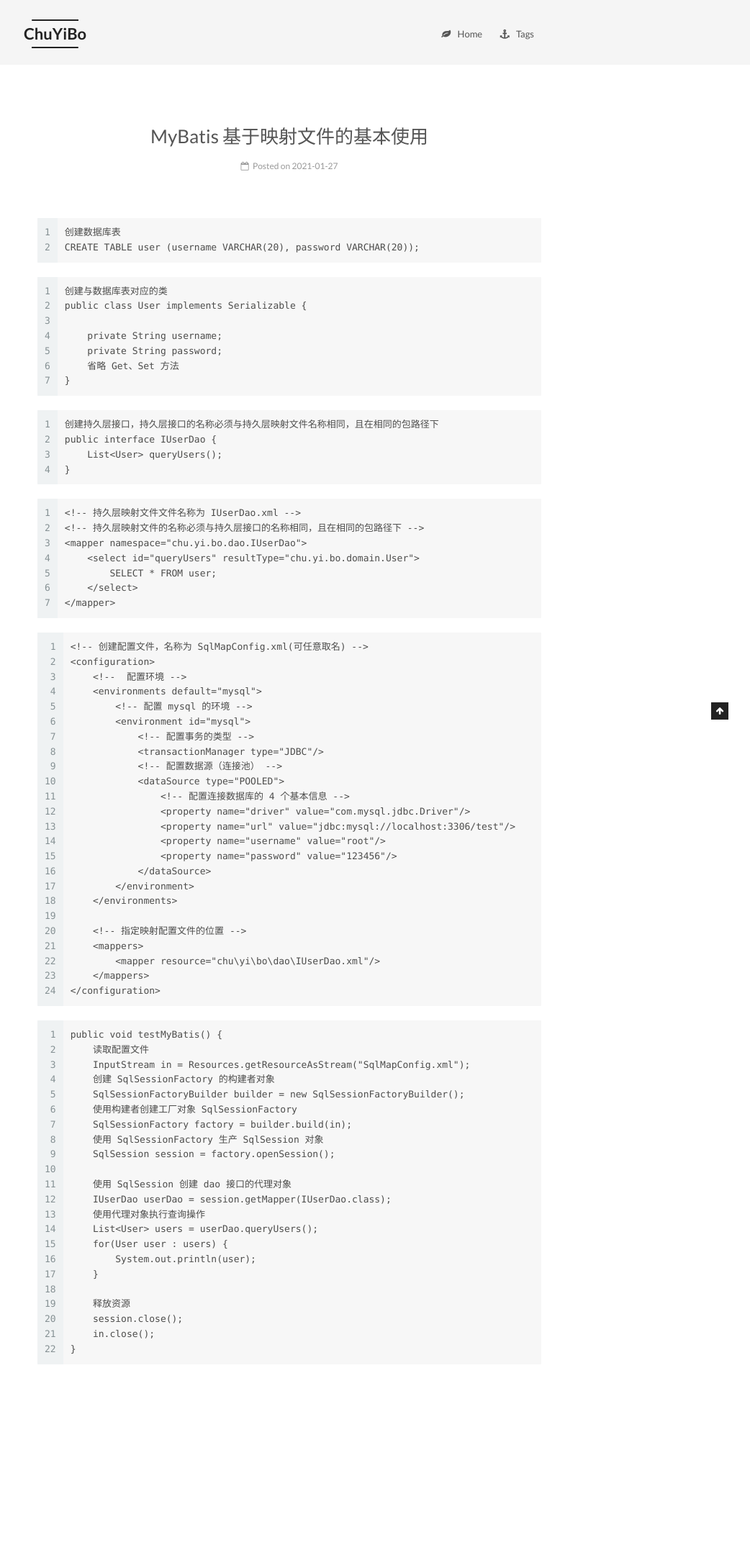
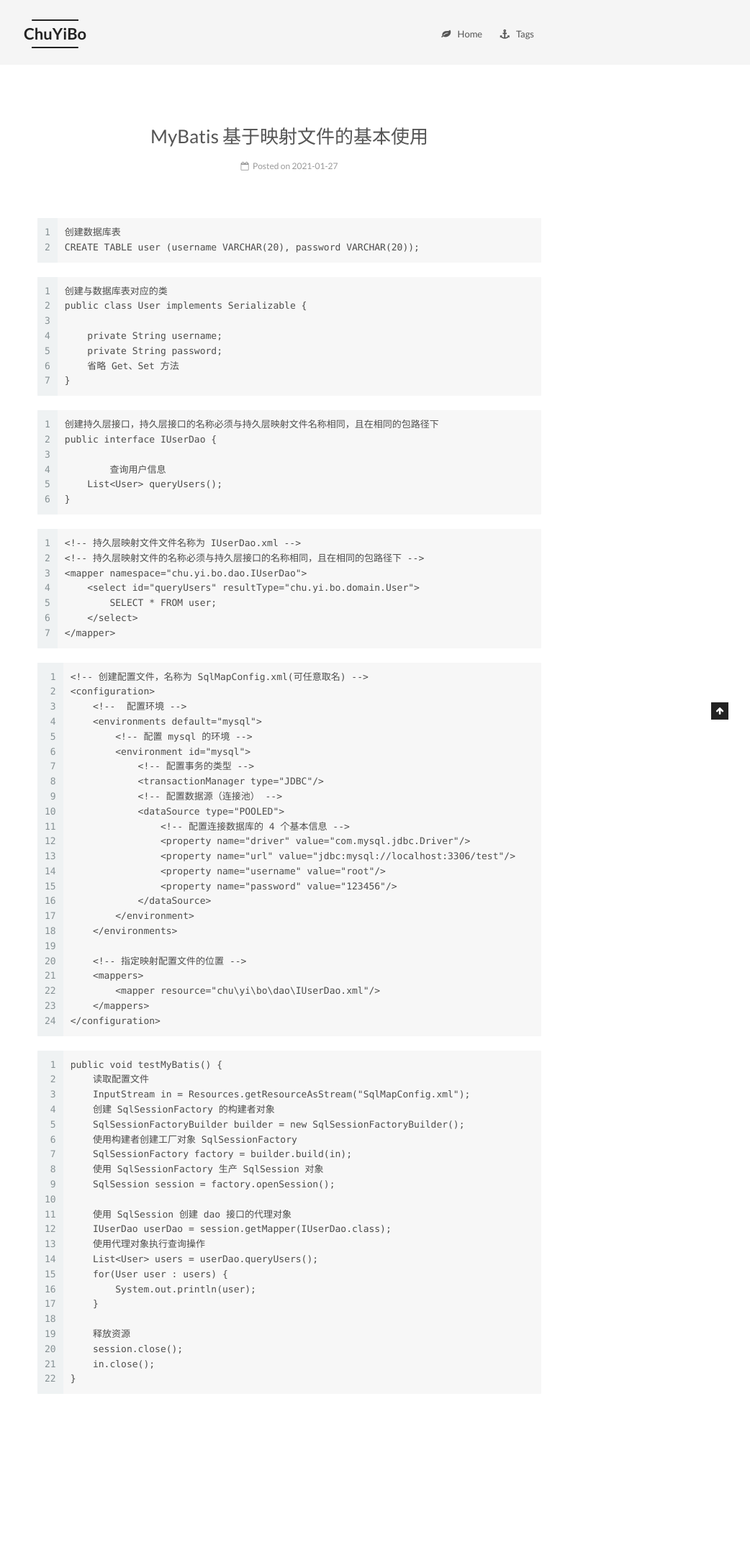
Before and after one commit to chuyibo/chuyibo.github.io, a Jekyll site: the page built from _posts/2021-01-27-MyBatis 学习笔记01.md, in a window 1280 px wide. Shown: the whole page at 72% size, without its empty margins (238-1280 px from the left). Built offline with Jekyll 4.4.1, drawn with Linux system fonts in a browser that asks for light colours; before the commit the page ends 2106 px from its top, so only the background shows below that.

Commit message:
2021/02/13

````diff
--- a/_posts/2021-01-27-MyBatis 学习笔记01.md
+++ b/_posts/2021-01-27-MyBatis 学习笔记01.md
@@ -27,6 +27,8 @@ public class User implements Serializable {
 ```
 创建持久层接口，持久层接口的名称必须与持久层映射文件名称相同，且在相同的包路径下
 public interface IUserDao {
+
+	查询用户信息
     List<User> queryUsers();
 }
 ```
````
